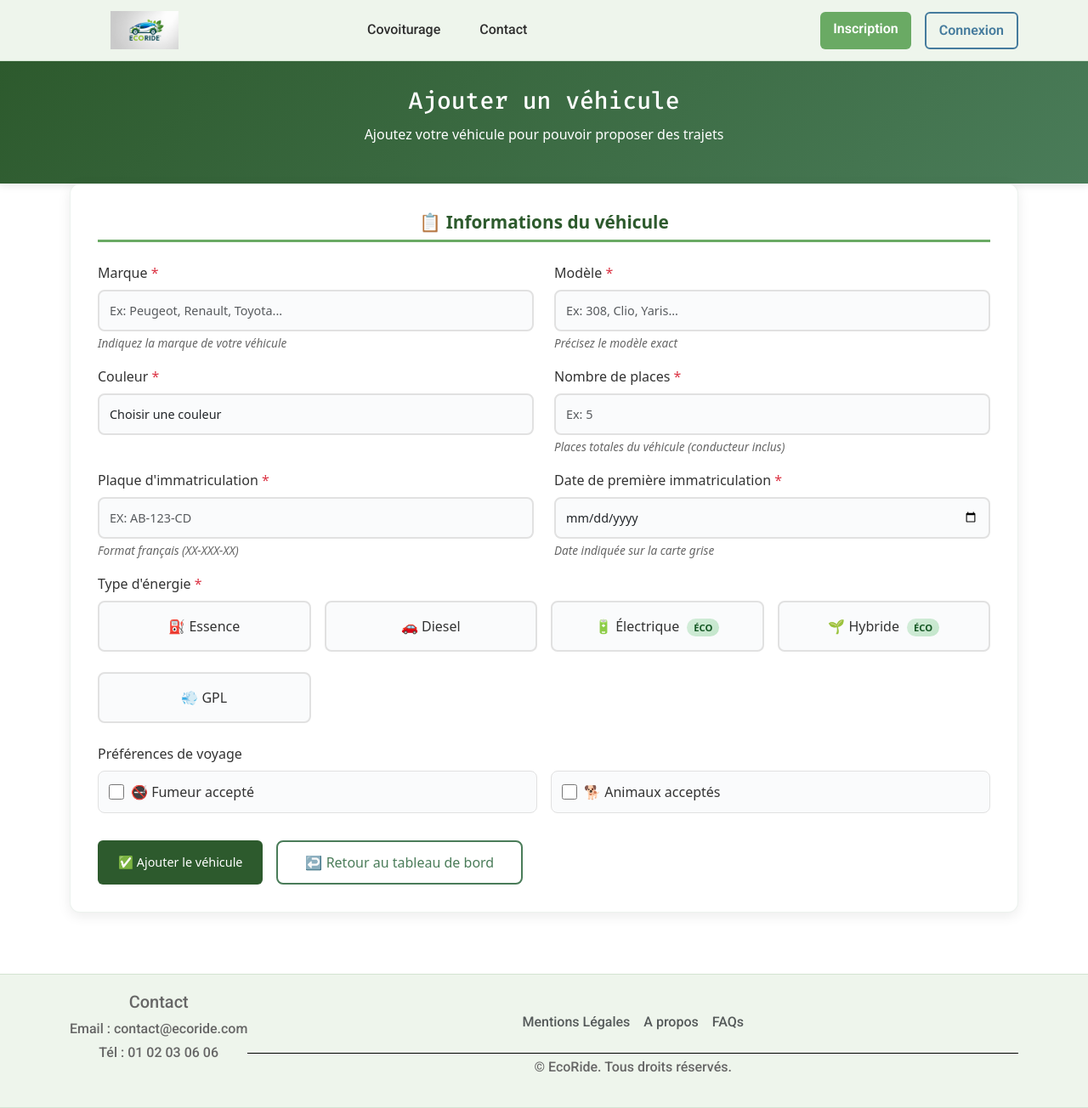
After one commit to AGonzalez8805/EcoRide2, a PHP site: template views/vehicule/create.php in a window 1280 px wide. The commit adds this page. Shown: the whole page at 85% size. Run offline with PHP 8.4, Linux system fonts and the light colour scheme; the template is opened without the code that fills it, so the values that code supplies are empty; some libraries are stand-ins or nearby versions.

Commit message:
Modification de redirection pour création de véhicule

```diff
--- a/public/Modules/ChauffeurTrajet.js
+++ b/public/Modules/ChauffeurTrajet.js
@@ -54,14 +54,25 @@ export class ChauffeurTrajet {
             e.preventDefault();
             this.submitForm();
         });
-        const vehiculeSelect = document.getElementById('vehicule');
+        const vehiculeSelect = document.getElementById("vehicule");
+
         if (vehiculeSelect) {
-            vehiculeSelect.addEventListener('change', function () {
-                if (this.value === 'nouveau') {
-                    window.location.href = '/?controller=vehicule&action=create';
+            console.log("✅ Écouteur de changement ajouté sur #vehicule");
+            vehiculeSelect.addEventListener("change", (e) => {
+                const selectedValue = e.target.value;
+                console.log("Sélection dans le menu véhicule :", selectedValue);
+
+                if (selectedValue === "nouveau") {
+                    setTimeout(() => {
+                        // Petit délai pour éviter blocage par certains navigateurs
+                        window.location.href = "/?controller=vehicule&action=create";
+                    }, 100);
                 }
             });
+        } else {
+            console.warn("Élément #vehicule non trouvé dans le DOM.");
         }
+
     }
 
     async fetchVilles(query, targetDatalist, type) {
--- a/public/css/style.css
+++ b/public/css/style.css
@@ -808,15 +808,6 @@ input.form-control:focus {
   margin-bottom: 1.5rem;
 }
 
-.card-title-dash {
-  font-size: 1.1rem;
-  font-weight: 600;
-  color: #2d5a2d;
-  margin-bottom: 1rem;
-  border-bottom: 3px solid #6aaa64;
-  padding-bottom: 0.5rem;
-}
-
 /* Boutons unifiés */
 .btn-outline {
   background: transparent;
@@ -1500,3 +1491,159 @@ footer {
     font-size: 24px;
   }
 }
+
+/* Creation vehicule */
+.vehicle-card {
+  background: white;
+  border-radius: 12px;
+  padding: 2rem;
+  box-shadow: 0 4px 15px rgba(0, 0, 0, 0.08);
+  border: 1px solid rgba(74, 124, 89, 0.1);
+  margin-bottom: 2rem;
+}
+
+.card-title-dash {
+  font-size: 1.3rem;
+  font-weight: 600;
+  color: #2d5a2d;
+  margin-bottom: 1.5rem;
+  border-bottom: 3px solid #6aaa64;
+  padding-bottom: 0.5rem;
+  text-align: center;
+}
+
+.form-group input,
+.form-group select,
+.form-group textarea {
+  width: 100%;
+  padding: 0.75rem;
+  border: 2px solid #e1e1e1;
+  border-radius: 8px;
+  font-size: 0.9rem;
+  transition: border-color 0.3s ease;
+  background-color: #fafbfc;
+}
+
+.form-group input:focus,
+.form-group select:focus,
+.form-group textarea:focus {
+  outline: none;
+  border-color: #4a7c59;
+  background-color: white;
+  box-shadow: 0 0 0 3px rgba(74, 124, 89, 0.1);
+}
+
+.form-group textarea {
+  resize: vertical;
+  min-height: 100px;
+}
+
+.btn-secondary {
+  background: transparent;
+  color: #4a7c59;
+  border: 2px solid #4a7c59;
+  padding: 0.75rem 2rem;
+  border-radius: 8px;
+  cursor: pointer;
+  font-size: 1rem;
+  font-weight: 500;
+  transition: all 0.3s ease;
+  text-decoration: none;
+  display: inline-block;
+  text-align: center;
+}
+
+.btn-secondary:hover {
+  background-color: #4a7c59;
+  color: white;
+  text-decoration: none;
+}
+
+.energy-grid {
+  display: grid;
+  grid-template-columns: repeat(auto-fit, minmax(200px, 1fr));
+  gap: 1rem;
+  margin-top: 0.5rem;
+}
+
+.energy-option {
+  position: relative;
+}
+
+.energy-option input[type="radio"] {
+  display: none;
+}
+
+.energy-label {
+  display: block;
+  padding: 1rem;
+  border: 2px solid #e1e1e1;
+  border-radius: 8px;
+  cursor: pointer;
+  transition: all 0.3s ease;
+  text-align: center;
+  background: #fafbfc;
+  font-weight: 500;
+}
+
+.energy-option input[type="radio"]:checked + .energy-label {
+  border-color: #4a7c59;
+  background: #f8fdf8;
+  color: #2d5a2d;
+}
+
+.energy-label .eco-badge {
+  background: linear-gradient(135deg, #d4edda, #c3e6cb);
+  color: #155724;
+  padding: 3px 8px;
+  border-radius: 12px;
+  font-size: 0.7rem;
+  font-weight: 600;
+  margin-left: 5px;
+}
+
+.preferences-grid {
+  display: grid;
+  grid-template-columns: repeat(auto-fit, minmax(200px, 1fr));
+  gap: 1rem;
+  margin-top: 0.5rem;
+}
+
+.preference-item {
+  display: flex;
+  align-items: center;
+  gap: 0.5rem;
+  padding: 0.75rem;
+  border: 1px solid #e1e1e1;
+  border-radius: 8px;
+  background: #fafbfc;
+}
+
+.preference-item input[type="checkbox"] {
+  width: 18px;
+  height: 18px;
+  accent-color: #4a7c59;
+}
+
+.preference-item label {
+  margin: 0;
+  font-weight: 500;
+  cursor: pointer;
+}
+
+.info-text {
+  font-size: 0.85rem;
+  color: #666;
+  margin-top: 0.25rem;
+  font-style: italic;
+}
+
+.required {
+  color: #dc3545;
+}
+
+.button-group {
+  display: flex;
+  gap: 1rem;
+  margin-top: 2rem;
+}
--- a/views/user/dashboardChauffeur.php
+++ b/views/user/dashboardChauffeur.php
@@ -21,7 +21,7 @@
                 </a>
             </div>
             <div class="col-md-6">
-                <a href="/?controller=vehicle&action=manage" class="btn-outline w-100">
+                <a href="/?controller=vehicule&action=create" class="btn-outline w-100">
                     Mes véhicules
                 </a>
             </div>
--- /dev/null
+++ b/views/vehicule/create.php
@@ -0,0 +1,155 @@
+<?php require_once APP_ROOT . '/views/header.php'; ?>
+
+<section class="en-tete">
+    <div class="container">
+        <h1>Ajouter un véhicule</h1>
+        <p>Ajoutez votre véhicule pour pouvoir proposer des trajets</p>
+    </div>
+</section>
+
+<div class="container">
+    <div id="vehicleMessage" class="message"></div>
+
+    <div class="vehicle-card">
+        <h2 class="card-title-dash">📋 Informations du véhicule</h2>
+
+        <form method="POST" action="?controller=vehicule&action=store<?php if (isset($_GET['from'])) echo '&from=' . $_GET['from']; ?>">
+
+            <!-- Informations de base -->
+            <div class="row">
+                <div class="col-md-6">
+                    <div class="form-group">
+                        <label for="marque">Marque <span class="required">*</span></label>
+                        <input type="text" id="marque" name="marque" class="form-control" required
+                            placeholder="Ex: Peugeot, Renault, Toyota...">
+                        <div class="info-text">Indiquez la marque de votre véhicule</div>
+                    </div>
+                </div>
+                <div class="col-md-6">
+                    <div class="form-group">
+                        <label for="modele">Modèle <span class="required">*</span></label>
+                        <input type="text" id="modele" name="modele" class="form-control" required
+                            placeholder="Ex: 308, Clio, Yaris...">
+                        <div class="info-text">Précisez le modèle exact</div>
+                    </div>
+                </div>
+            </div>
+
+            <div class="row">
+                <div class="col-md-6">
+                    <div class="form-group">
+                        <label for="couleur">Couleur <span class="required">*</span></label>
+                        <select id="couleur" name="couleur" class="form-control" required>
+                            <option value="">Choisir une couleur</option>
+                            <option value="blanc">Blanc</option>
+                            <option value="noir">Noir</option>
+                            <option value="gris">Gris</option>
+                            <option value="bleu">Bleu</option>
+                            <option value="rouge">Rouge</option>
+                            <option value="vert">Vert</option>
+                            <option value="jaune">Jaune</option>
+                            <option value="orange">Orange</option>
+                            <option value="marron">Marron</option>
+                            <option value="violet">Violet</option>
+                            <option value="beige">Beige</option>
+                            <option value="argent">Argent</option>
+                        </select>
+                    </div>
+                </div>
+                <div class="col-md-6">
+                    <div class="form-group">
+                        <label for="nbPlaces">Nombre de places <span class="required">*</span></label>
+                        <input type="number" id="nbPlaces" name="nbPlaces" class="form-control"
+                            min="2" max="9" required placeholder="Ex: 5">
+                        <div class="info-text">Places totales du véhicule (conducteur inclus)</div>
+                    </div>
+                </div>
+            </div>
+
+            <!-- Immatriculation et date -->
+            <div class="row">
+                <div class="col-md-6">
+                    <div class="form-group">
+                        <label for="immatriculation">Plaque d'immatriculation <span class="required">*</span></label>
+                        <input type="text" id="immatriculation" name="immatriculation" class="form-control"
+                            required placeholder="Ex: AB-123-CD" style="text-transform: uppercase;">
+                        <div class="info-text">Format français (XX-XXX-XX)</div>
+                    </div>
+                </div>
+                <div class="col-md-6">
+                    <div class="form-group">
+                        <label for="datePremierImmatriculation">Date de première immatriculation <span class="required">*</span></label>
+                        <input type="date" id="datePremierImmatriculation" name="datePremierImmatriculation" class="form-control" required>
+                        <div class="info-text">Date indiquée sur la carte grise</div>
+                    </div>
+                </div>
+            </div>
+
+            <!-- Type d'énergie -->
+            <div class="form-group">
+                <label>Type d'énergie <span class="required">*</span></label>
+                <div class="energy-grid">
+                    <div class="energy-option">
+                        <input type="radio" id="essence" name="energie" value="essence" required>
+                        <label for="essence" class="energy-label">
+                            ⛽ Essence
+                        </label>
+                    </div>
+                    <div class="energy-option">
+                        <input type="radio" id="diesel" name="energie" value="diesel" required>
+                        <label for="diesel" class="energy-label">
+                            🚗 Diesel
+                        </label>
+                    </div>
+                    <div class="energy-option">
+                        <input type="radio" id="electrique" name="energie" value="electrique" required>
+                        <label for="electrique" class="energy-label">
+                            🔋 Électrique
+                            <span class="eco-badge">ÉCO</span>
+                        </label>
+                    </div>
+                    <div class="energy-option">
+                        <input type="radio" id="hybride" name="energie" value="hybride" required>
+                        <label for="hybride" class="energy-label">
+                            🌱 Hybride
+                            <span class="eco-badge">ÉCO</span>
+                        </label>
+                    </div>
+                    <div class="energy-option">
+                        <input type="radio" id="gpl" name="energie" value="gpl" required>
+                        <label for="gpl" class="energy-label">
+                            💨 GPL
+                        </label>
+                    </div>
+                </div>
+            </div>
+
+            <!-- Préférences -->
+            <div class="form-group">
+                <label>Préférences de voyage</label>
+                <div class="preferences-grid">
+                    <div class="preference-item">
+                        <input type="checkbox" id="fumeur" name="preferences[]" value="fumeur_accepte">
+                        <label for="fumeur">🚭 Fumeur accepté</label>
+                    </div>
+                    <div class="preference-item">
+                        <input type="checkbox" id="animaux" name="preferences[]" value="animaux_acceptes">
+                        <label for="animaux">🐕 Animaux acceptés</label>
+                    </div>
+                </div>
+            </div>
+
+            <!-- Boutons d'action -->
+            <div class="button-group">
+                <button type="submit" class="btn-dashboard">
+                    ✅ Ajouter le véhicule
+                </button>
+                <a href="/?controller=user&action=dashboardChauffeur" class="btn-secondary">
+                    ↩️ Retour au tableau de bord
+                </a>
+            </div>
+        </form>
+    </div>
+</div>
+
+<?php require_once APP_ROOT . '/views/footer.php'; ?>
```
Also changed, not shown: src/Controller/Controller.php (+5 -10 lines), src/Controller/VehiculeController.php (added, +98 -0 lines), views/chauffeur/create.php (+9 -0 lines).
